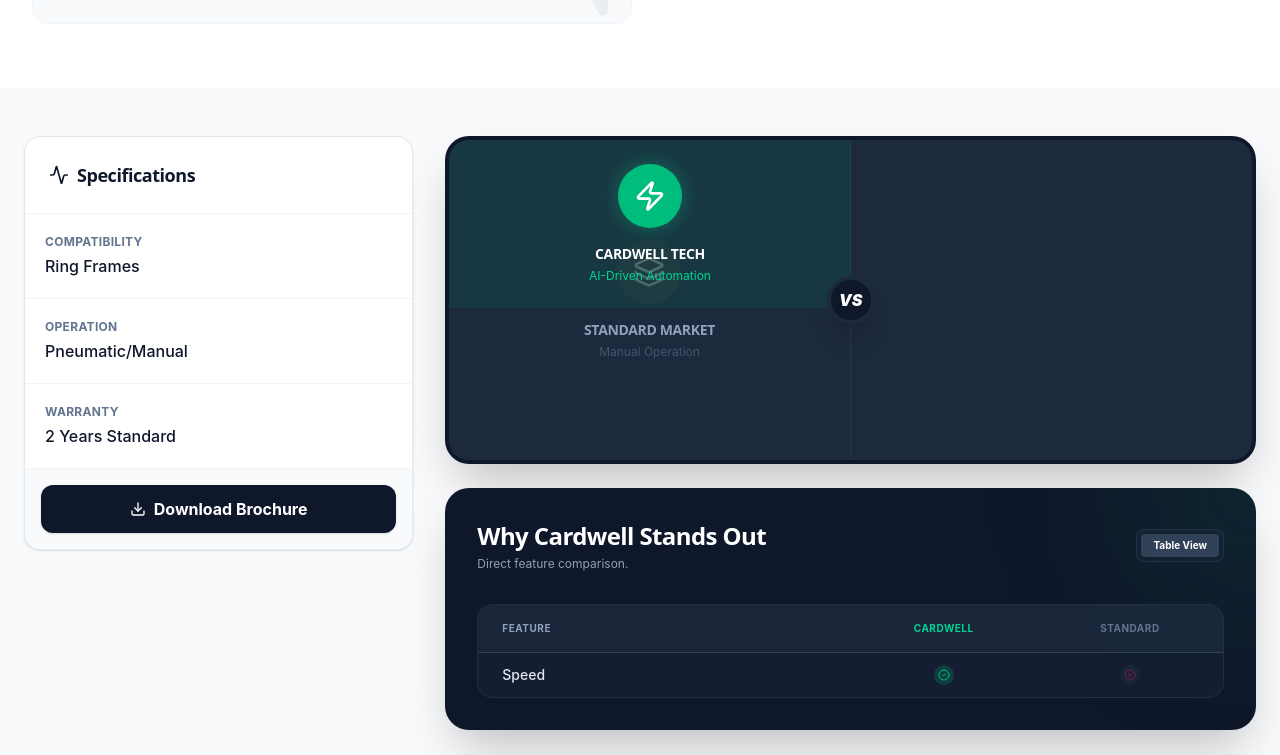
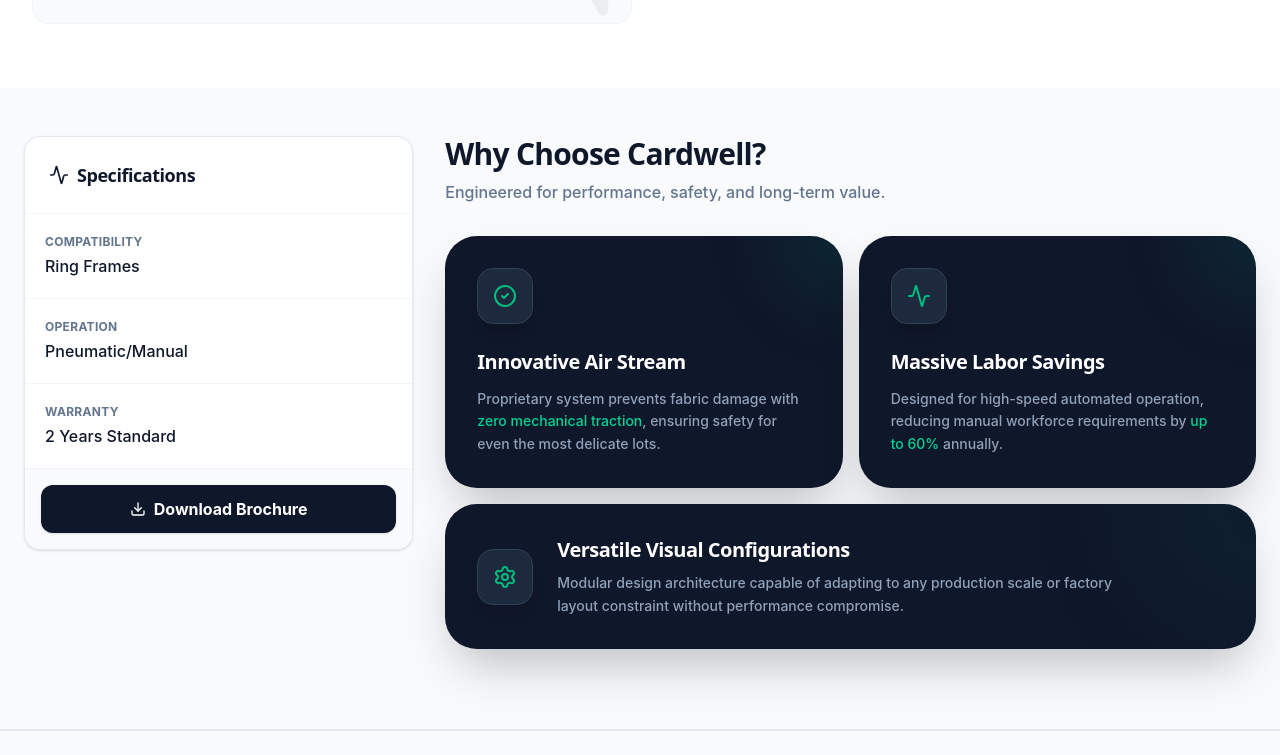
Before and after one commit to suryajagan2803-creator/carwell-website, a Next.js app: page /product/apron-doffing-device in a window 1280 px wide. Shown: the part 1180-1935 px from the top of the page. Built offline with nearby package versions, Linux system fonts and the light colour scheme.

Commit message:
Latest update: Fixed Timeline scroll, added Product Catalog filters

```diff
--- a/src/app/product/[slug]/page.tsx
+++ b/src/app/product/[slug]/page.tsx
@@ -245,8 +245,65 @@
                             </div>
                         </div>
 
-                        {/* RIGHT: SCROLLING CONTENT FEED (The "Rolling" Part) */}
-                        <div className="lg:col-span-8 space-y-6">
+                        {/* RIGHT: WHY CHOOSE CARDWELL */}
+                        <div className="lg:col-span-8 space-y-8">
+                            {/* Section Header */}
+                            <div className="text-left">
+                                <h2 className="text-3xl font-black text-slate-900 mb-2">Why Choose Cardwell?</h2>
+                                <p className="text-slate-500 font-medium">Engineered for performance, safety, and long-term value.</p>
+                            </div>
+
+                            <div className="grid grid-cols-1 md:grid-cols-2 gap-4">
+                                {/* Card 1 */}
+                                <div className="bg-[#0F172A] p-8 rounded-[2rem] flex flex-col items-start gap-6 hover:scale-[1.01] transition-transform shadow-2xl relative overflow-hidden group">
+                                    <div className="absolute top-0 right-0 w-32 h-32 bg-emerald-500/10 rounded-full blur-[40px] -translate-y-1/2 translate-x-1/2 group-hover:bg-emerald-500/20 transition-colors" />
+
+                                    <div className="w-14 h-14 rounded-2xl bg-slate-800 flex items-center justify-center border border-slate-700 shadow-lg group-hover:border-emerald-500/50 transition-colors">
+                                        <CheckCircle2 className="w-6 h-6 text-emerald-500" />
+                                    </div>
+                                    <div className="relative z-10">
+                                        <h3 className="text-white font-bold text-xl mb-3">Innovative Air Stream</h3>
+                                        <p className="text-slate-400 text-sm leading-relaxed font-medium">
+                                            Proprietary system prevents fabric damage with <span className="text-emerald-400">zero mechanical traction</span>, ensuring safety for even the most delicate lots.
+                                        </p>
+                                    </div>
+                                </div>
+
+                                {/* Card 2 */}
+                                <div className="bg-[#0F172A] p-8 rounded-[2rem] flex flex-col items-start gap-6 hover:scale-[1.01] transition-transform shadow-2xl relative overflow-hidden group">
+                                    <div className="absolute top-0 right-0 w-32 h-32 bg-emerald-500/10 rounded-full blur-[40px] -translate-y-1/2 translate-x-1/2 group-hover:bg-emerald-500/20 transition-colors" />
+
+                                    <div className="w-14 h-14 rounded-2xl bg-slate-800 flex items-center justify-center border border-slate-700 shadow-lg group-hover:border-emerald-500/50 transition-colors">
+                                        <Activity className="w-6 h-6 text-emerald-500" />
+                                    </div>
+                                    <div className="relative z-10">
+                                        <h3 className="text-white font-bold text-xl mb-3">Massive Labor Savings</h3>
+                                        <p className="text-slate-400 text-sm leading-relaxed font-medium">
+                                            Designed for high-speed automated operation, reducing manual workforce requirements by <span className="text-emerald-400">up to 60%</span> annually.
+                                        </p>
+                                    </div>
+                                </div>
+
+                                {/* Card 3 (Full Width) */}
+                                <div className="bg-[#0F172A] p-8 rounded-[2rem] flex flex-col items-start gap-6 hover:scale-[1.01] transition-transform shadow-2xl relative overflow-hidden group md:col-span-2">
+                                    <div className="absolute top-0 right-0 w-64 h-64 bg-emerald-500/5 rounded-full blur-[60px] -translate-y-1/2 translate-x-1/2 group-hover:bg-emerald-500/10 transition-colors" />
+
+                                    <div className="flex flex-col md:flex-row gap-6 items-start md:items-center relative z-10">
+                                        <div className="w-14 h-14 rounded-2xl bg-slate-800 flex items-center justify-center border border-slate-700 shadow-lg group-hover:border-emerald-500/50 transition-colors shrink-0">
+                                            <Settings className="w-6 h-6 text-emerald-500" />
+                                        </div>
+                                        <div>
+                                            <h3 className="text-white font-bold text-xl mb-2">Versatile Visual Configurations</h3>
+                                            <p className="text-slate-400 text-sm leading-relaxed font-medium max-w-xl">
+                                                Modular design architecture capable of adapting to any production scale or factory layout constraint without performance compromise.
+                                            </p>
+                                        </div>
+                                    </div>
+                                </div>
+                            </div>
+
+                            {/* OLD CONTENT HIDDEN */}
+                            <div className="hidden">
 
                                 {/* 1. VISUAL COMPARISON CARD */}
                                 <div className="bg-slate-900 rounded-3xl p-1 overflow-hidden shadow-2xl">
@@ -336,7 +393,7 @@
                                     </div>
                                 </div>
                             </div>
-                    </div>
+                        </div></div>
                 </div>
             </section>
 
```
Lines whose indentation alone changed are shown as unchanged.
